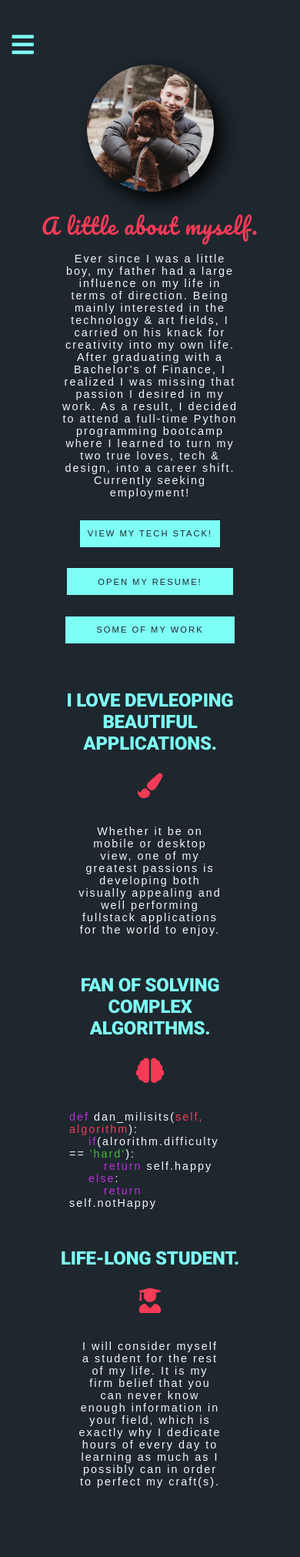
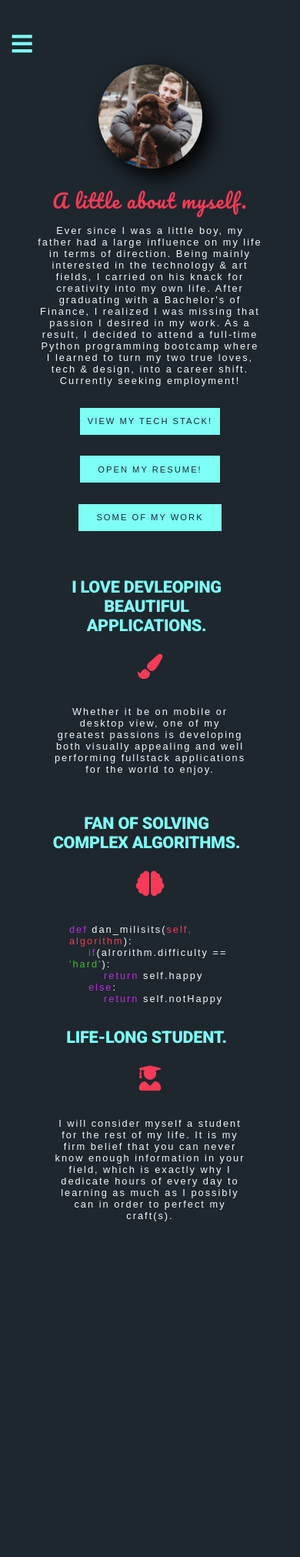
Before and after one commit to d-milisits/portfolio, a PHP site: page /about.html in a window 390 px wide. Shown: the whole page at 77% size. After the commit the page ends 1587 px from the top, so only its background shows below. Run offline with PHP 8.4, Linux system fonts and the light colour scheme; some libraries are stand-ins or nearby versions.

Commit message:
more mobile styling

```diff
--- a/css/about.css
+++ b/css/about.css
@@ -23,7 +23,7 @@
   justify-content: center;
   flex-direction: column;
   align-items: center;
-  margin-left: 10%;
+  margin-left: 6%;
   z-index: 500;
 }
 .about-me, .about-me-info {
@@ -165,3 +165,35 @@ button {
     margin-left: 0;
   }
 }
+@media (max-width: 400px) {
+  .about-me-img {
+    height: 135px;
+    width: 135px;
+  }
+  .about-myself {
+    font-size: 1.55rem;
+    padding: 20px 20px 10px 20px;
+  }
+  .about-myself-text {
+    max-width: 75%;
+    font-size: .8rem;
+  }
+  .info-title {
+    font-size: 1.35rem;
+    width: 90%;
+    padding: 10px;
+  }
+  .info-box-content i {
+    padding: 15px;
+    color: #f53b57;
+  }
+  .info-box-content p {
+    max-width: 100%;
+    font-size: .8rem;
+  }
+  .code {
+    font-size: .8rem;
+    letter-spacing: 2px;
+    padding:20px 40px;
+  }
+}
--- a/css/button.css
+++ b/css/button.css
@@ -50,6 +50,9 @@ button:hover:before,button:hover:after{
     padding: 0 1em;
     font-size: .85em;
   }
+  .increase {
+    padding: 0 2.1em;
+  }
 }
 @media (max-width: 960px) {
   button {
--- a/css/navbar.css
+++ b/css/navbar.css
@@ -48,3 +48,8 @@
     visibility: visible;
   }
 }
+@media (max-width: 400px) {
+  .hamburger {
+    font-size: 30px;
+  }
+}
```
